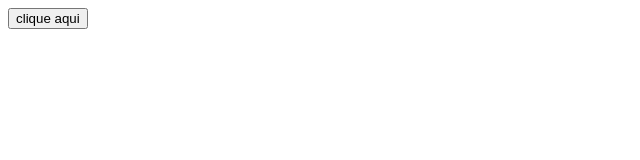
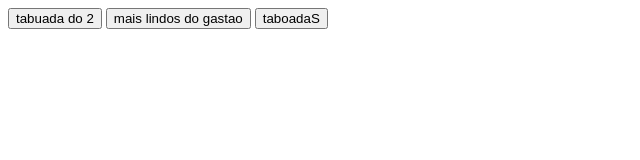
Before and after one commit to pedroluul/primeirob_3t, a plain HTML site: page index.html in a window 1280 px wide. Shown: the whole page, without its empty margins (0-640 px from the left). Drawn offline with Linux system fonts and the light colour scheme.

Commit message:
Update index.html

```diff
--- a/index.html
+++ b/index.html
@@ -8,7 +8,8 @@
    <script src="estudo.js"></script>
 </head>
 <body>
-    <button onclick="escreva()">clique aqui</button>
-
+    <button onclick="escreva()">tabuada do 2</button>
+    <button onclick="mostralista()">mais lindos do gastao</button>
+    <button onclick="multiplica()">taboadaS</button>
 </body>
 </html>
```
